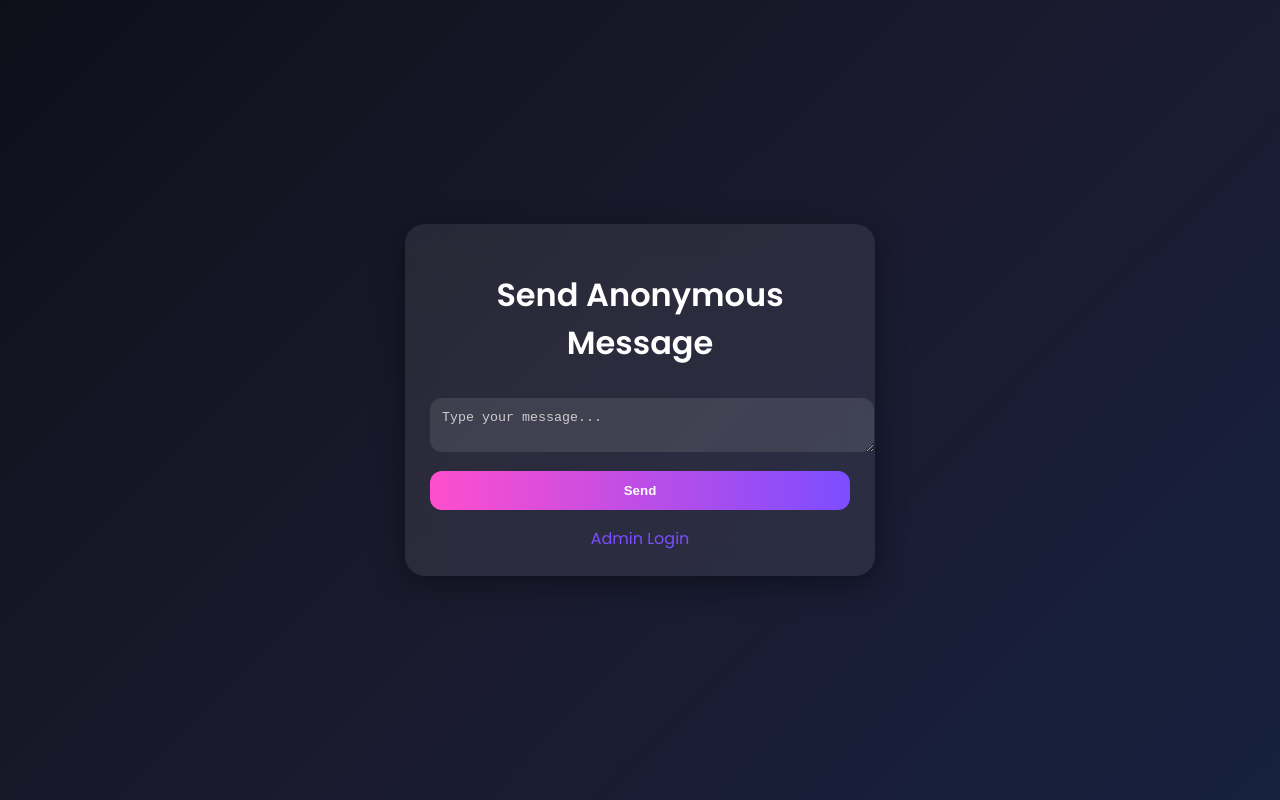
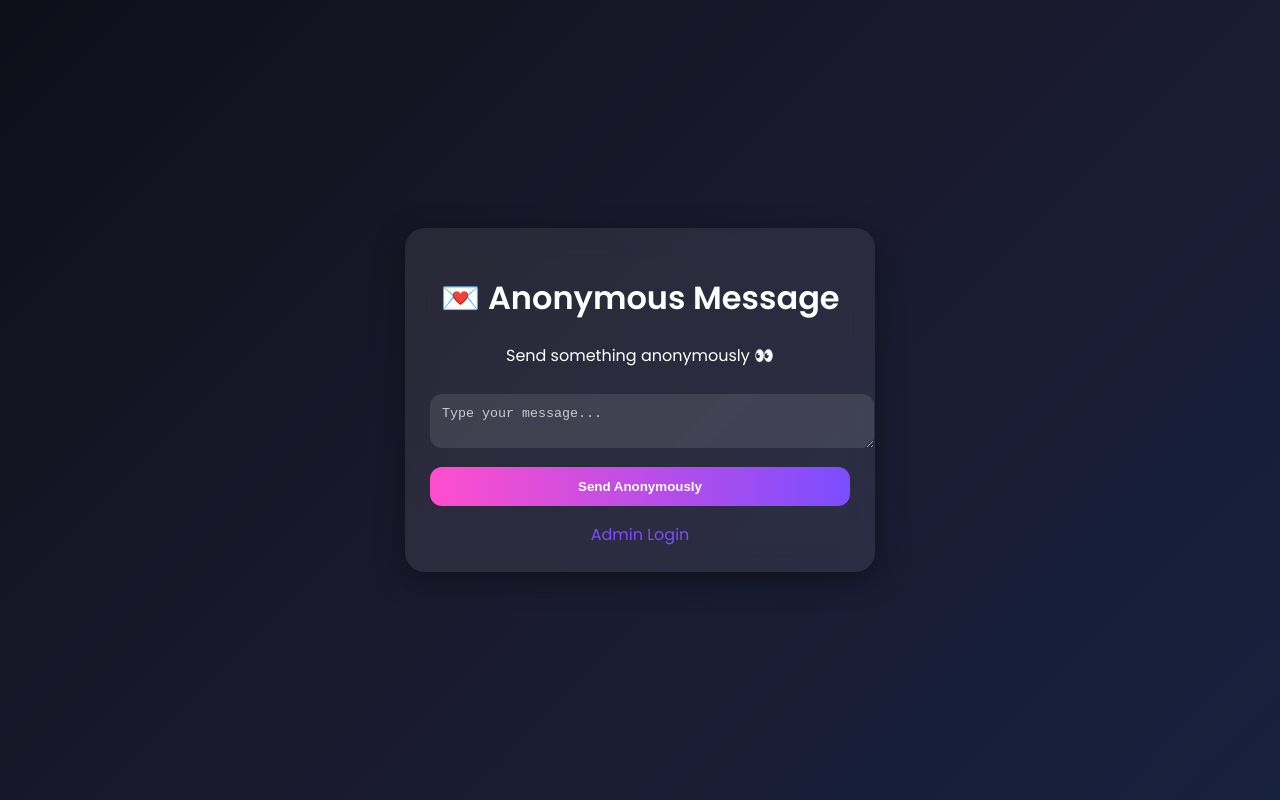
Before and after one commit to Psyiron/anonymous-app, a website: page public/index.html in a window 1280 px wide. Drawn offline with Linux system fonts and the light colour scheme.

Commit message:
Update index.html

```diff
--- a/public/index.html
+++ b/public/index.html
@@ -1,20 +1,25 @@
 <!DOCTYPE html>
 <html>
 <head>
-  <title>Anonymous Messages</title>
+  <title>Send Anonymous Message</title>
   <link rel="stylesheet" href="style.css">
 </head>
 <body>
 
   <div class="container">
-    <h1>Send Anonymous Message</h1>
+
+    <h1>💌 Anonymous Message</h1>
+
+    <p>Send something anonymously 👀</p>
 
     <textarea id="message" placeholder="Type your message..."></textarea>
-    <button onclick="sendMessage()">Send</button>
+
+    <button onclick="sendMessage()">Send Anonymously</button>
 
     <p id="status"></p>
 
     <a href="/admin.html">Admin Login</a>
+
   </div>
 
   <script src="script.js"></script>
```
